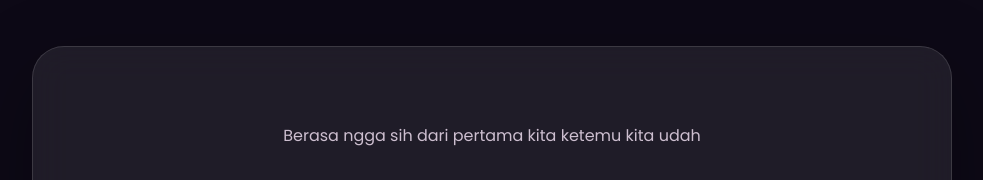
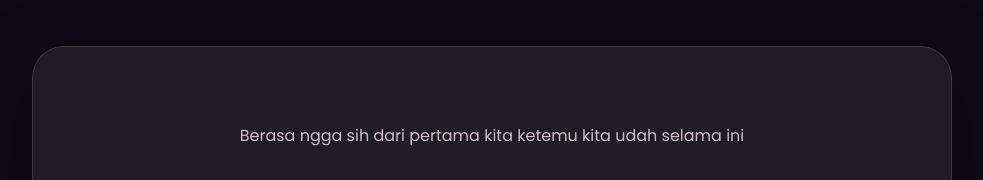
Before and after one commit to CepheiXS/for-erlinda, a plain HTML site: page index.html in a window 1280 px wide. Shown: the part 4300-4480 px from the top of the page, without its empty margins (148-1131 px from the left). Drawn offline with Linux system fonts and the light colour scheme.

Commit message:
Add files via upload

```diff
--- a/index.html
+++ b/index.html
@@ -156,7 +156,7 @@
 
     <section class="section counter-section">
       <div class="counter-card glass reveal">
-        <p>Berasa ngga sih dari pertama kita ketemu kita udah</p>
+        <p>Berasa ngga sih dari pertama kita ketemu kita udah selama ini</p>
         <div class="counter" id="counter">
           <div><strong id="days">0</strong><span>Hari</span></div>
           <div><strong id="hours">0</strong><span>Jam</span></div>
```
